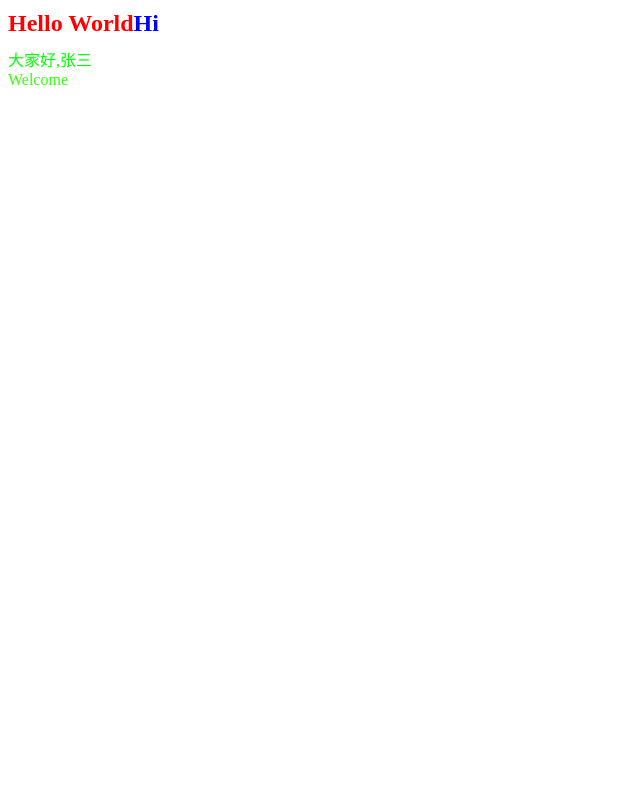
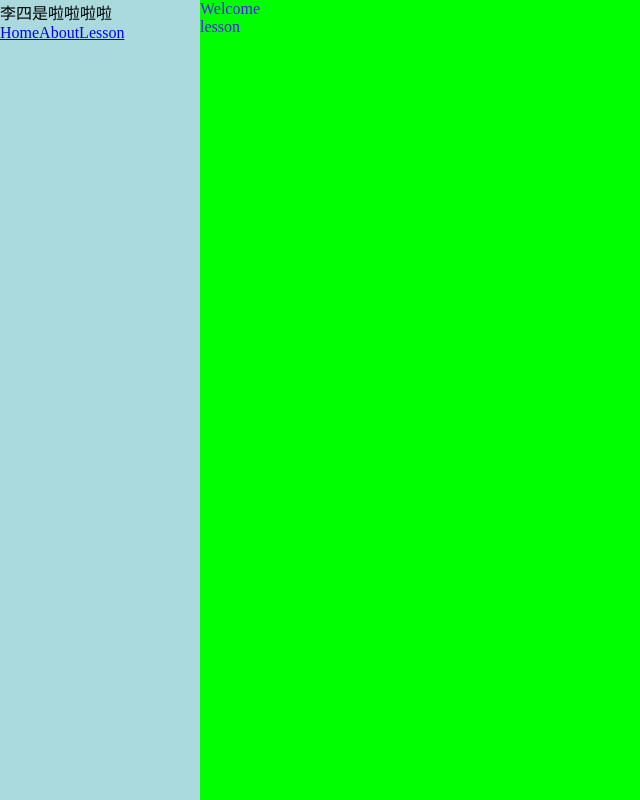
Before and after one commit to xiaofan10/react-cli, a React app: page /welcome/lesson in a window 1280 px wide. Shown: the whole page, without its empty margins (0-640 px from the left). Built offline with nearby package versions, Linux system fonts and the light colour scheme; the HTML template or start-up script is replaced by a standard one.

Commit message:
feat: 路由

```diff
--- a/package.json
+++ b/package.json
@@ -17,16 +17,19 @@
     "core-js": "3",
     "less-loader": "7",
     "react": "^18.2.0",
-    "react-dom": "^18.2.0"
+    "react-dom": "^18.2.0",
+    "react-router-dom": "^6.22.0"
   },
   "devDependencies": {
     "@babel/preset-react": "^7.23.3",
+    "@pmmmwh/react-refresh-webpack-plugin": "^0.5.11",
     "babel-loader": "^9.1.3",
     "clean-webpack-plugin": "^4.0.0",
     "css-loader": "^6.10.0",
     "html-webpack-plugin": "^5.6.0",
     "less": "^4.2.0",
     "mini-css-extract-plugin": "^2.8.0",
+    "react-refresh": "^0.14.0",
     "style-loader": "^3.3.4",
     "webpack": "^5.90.1",
     "webpack-cli": "^5.1.4",
--- a/src/App.jsx
+++ b/src/App.jsx
@@ -1,28 +1,29 @@
 import { Component } from "react";
+import { Outlet, Link } from "react-router-dom";
 import styles from "./app.less";
-import Welcome from "./page/welcome/index";
 
 class App extends Component {
   constructor(props) {
     super(props);
     this.state = {
-      name: '张三'
+      name: '李四是啦啦啦啦'
     }
   }
   render() {
     const {name} = this.state;
     return (
-      <>
-        <h1 className={ styles.title }>
-          Hello World
-          <span className={ styles.desc }>Hi</span>
-        </h1>
-        <div className={ styles.content }>
-          大家好,{ name }
+      <div className={styles.wrap}>
+        <div className={styles.aside}>
+          {name}
+          <Link to="/">Home</Link>
+          <Link to="/welcome">About</Link>
+          <Link to="/welcome/lesson">Lesson</Link>
         </div>
-        <Welcome />
-      </>
-    )
+        <div className={styles.main}>
+          <Outlet />
+        </div>
+      </div>
+    );
   }
 }
 
--- a/src/app.less
+++ b/src/app.less
@@ -1,10 +1,23 @@
-.title {
-  color: red;
-  font-size: 24px;
-  font-weight: bold;
-  margin: 10px 0;
-  .desc {
-    color: #00f;
+@aside-width: 200px;
+.wrap {
+  position: absolute;
+  top: 0;
+  left: 0;
+  bottom: 0;
+  right: 0;
+  width: 100%;
+  height: 100%;
+  overflow: hidden;
+  .aside {
+    width: @aside-width;
+    height: 100%;
+    background-color: rgb(171, 218, 222);
+    float: left;
+  }
+  .main {
+    width: 100%;
+    height: 100%;
+    background: #0f0;
   }
 }
 .content {
--- a/src/index.js
+++ b/src/index.js
@@ -1,16 +1,11 @@
 import React from "react";
 import { createRoot } from "react-dom/client";
-
-import App from './App.jsx'
+import { RouterProvider, createBrowserRouter } from "react-router-dom";
+import routers from "./router";
 
 document.body.innerHTML = '<div id="app"></div>';
 const root = createRoot(document.getElementById("app"));
 
+const router = createBrowserRouter(routers);
 
-root.render(<App />);
-
-if (module.hot) {
-  module.hot.accept('./App', () => {
-    root.render(<App />); // or replace the App component with the updated version
-  });
-}
+root.render(<RouterProvider router={router} />);
--- /dev/null
+++ b/src/page/lesson/index.jsx
@@ -0,0 +1,5 @@
+function Lesson() {
+  return <div>lesson</div>
+}
+
+export default Lesson;
--- a/src/page/welcome/index.jsx
+++ b/src/page/welcome/index.jsx
@@ -1,7 +1,14 @@
 import styles from "./index.less";
+import { Outlet } from "react-router-dom";
+
 function Welcome() {
   console.log(styles)
-  return <div className={styles.title}>Welcome</div>;
+  return (
+    <div className={styles.title}>
+      Welcome
+      <Outlet />
+    </div>
+  )
 }
 
 export default Welcome;
--- a/src/page/welcome/index.less
+++ b/src/page/welcome/index.less
@@ -1,5 +1,5 @@
 .title {
-  color: #34ff10;
+  color: #5c10ff;
 }
 
 :global {
--- /dev/null
+++ b/src/router/index.js
@@ -0,0 +1,24 @@
+import App from "../App"
+import Welcome from "../page/welcome"
+import Lesson from "../page/lesson"
+
+const router = [
+  {
+    path: "/",
+    element: <App />,
+    children: [
+      {
+        path: "welcome",
+        element: <Welcome />,
+        children: [
+          {
+            path: "lesson",
+            element: <Lesson />,
+          }
+        ]
+      }
+    ]
+  }
+]
+
+export default router
--- a/webpack.config.js
+++ b/webpack.config.js
@@ -1,11 +1,14 @@
+const path = require("path");
 const { CleanWebpackPlugin } = require("clean-webpack-plugin");
 const HtmlWebpackPlugin = require("html-webpack-plugin");
 const MiniCssExtractPlugin = require("mini-css-extract-plugin");
+const ReactRefreshWebpackPlugin = require("@pmmmwh/react-refresh-webpack-plugin");
 
 module.exports = {
   mode: "development",
   entry: "./src/index.js",
   output: {
+    publicPath: '/', // 输入地址绝对路径
     filename: "[name].js",
     path: __dirname + "/dist",
   },
@@ -17,6 +20,9 @@ module.exports = {
         exclude: /node_modules/,
         use: {
           loader: "babel-loader",
+          options: {
+            plugins: ["react-refresh/babel"].filter(Boolean),
+          },
         },
       },
       {
@@ -58,16 +64,18 @@ module.exports = {
     new MiniCssExtractPlugin({
       filename: "[name].css", // 提取的CSS文件名
     }),
+    new ReactRefreshWebpackPlugin(),
   ],
 
   devServer: {
     port: 8080,
     static: "./dist",
     hot: true,
+    historyApiFallback: true, // 使用history路由使用，告诉 webpack-dev-server 把所有请求指向根html
   },
 
   resolve: {
-    extensions: [".js", ".jsx", ".less", ".css"],
+    extensions: [".js", ".jsx"],
   },
 
   devtool: "inline-source-map",
```
Also changed, not shown: src/page/lesson/index.less (added).
